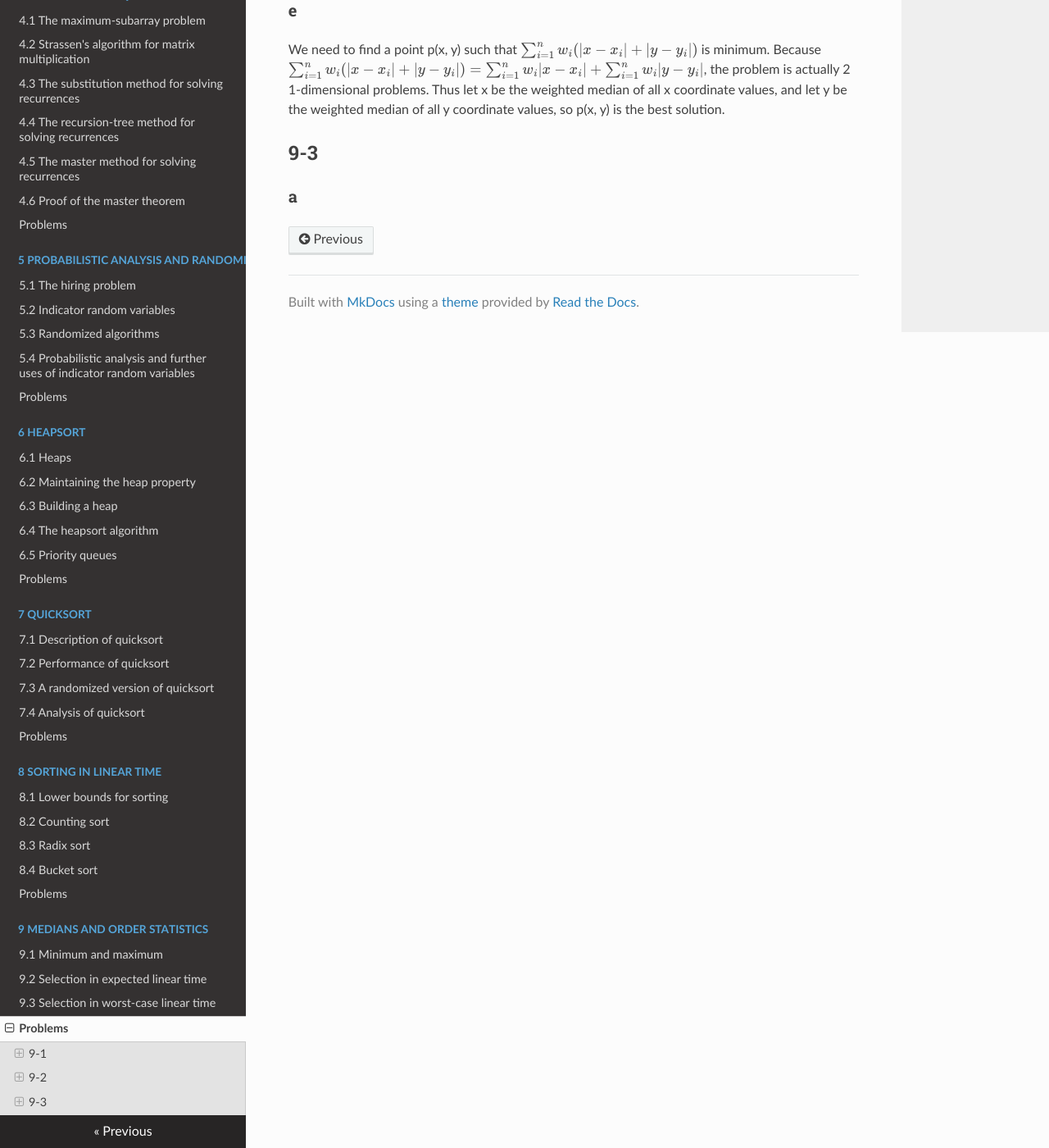
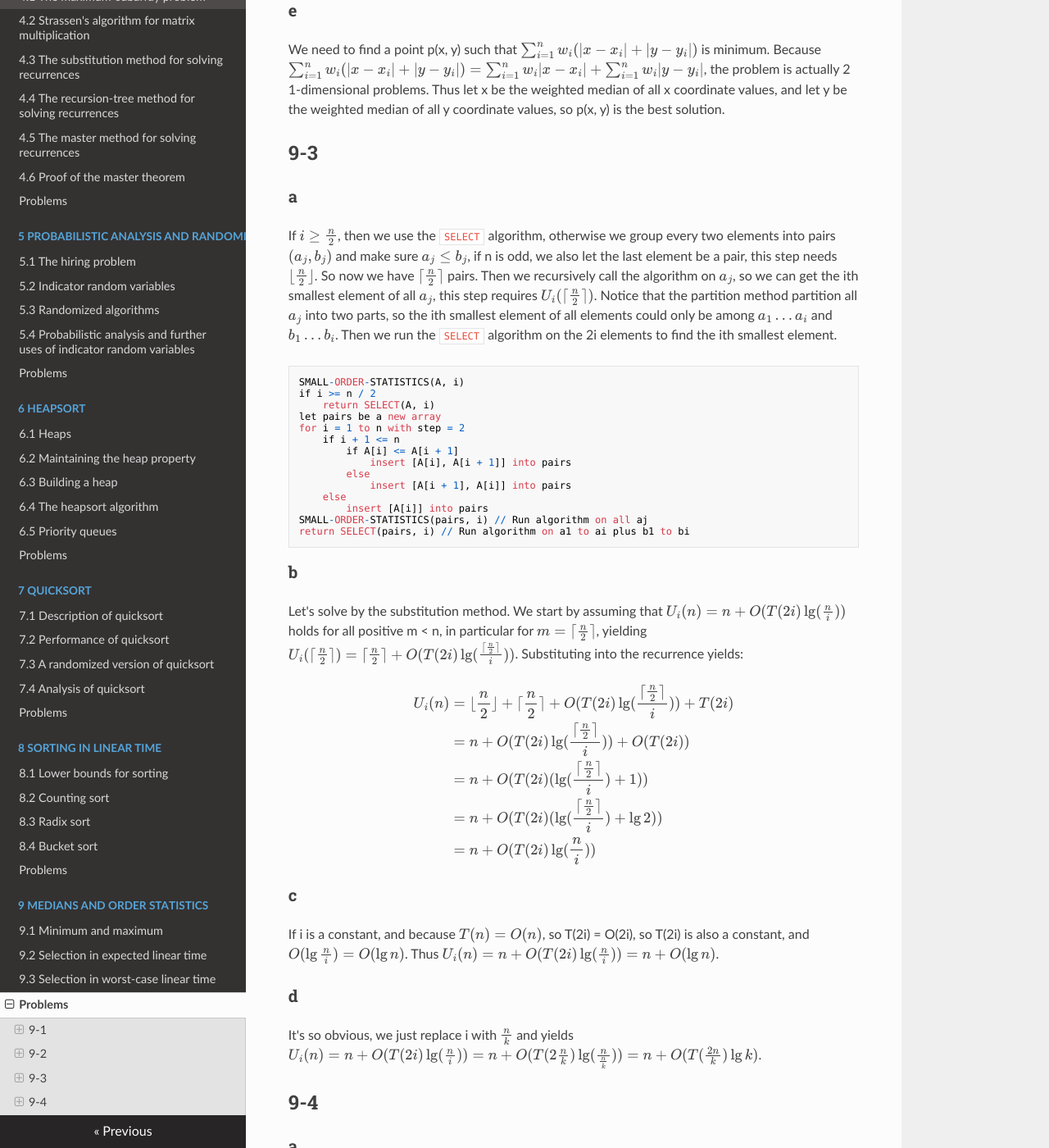
Before and after one commit to Frederick-S/Introduction-to-Algorithms-Notes, an MkDocs documentation site: the page built from docs/9-Medians-and-Order-Statistics/Problems.md, in a window 1280 px wide and 1400 px high, scrolled down 2871 px. Shown: the whole window at 82% size. Built offline with MkDocs 1.6.1, drawn with Linux system fonts in a browser that asks for light colours; nearby versions of some CDN libraries; formulas are drawn with MathJax 3; old or Windows-style settings are respelled for this version of MkDocs.

Commit message:
Add problem 9-3

````diff
--- a/docs/9-Medians-and-Order-Statistics/Problems.md
+++ b/docs/9-Medians-and-Order-Statistics/Problems.md
@@ -106,3 +106,43 @@ We need to find a point p(x, y) such that $\sum_{i = 1}^n w_i(|x - x_i| + |y - y
 
 ## 9-3
 ### a
+If $i \geq \frac{n}{2}$, then we use the `SELECT` algorithm, otherwise we group every two elements into pairs $(a_j, b_j)$ and make sure $a_j \leq b_j$, if n is odd, we also let the last element be a pair, this step needs $\lfloor \frac{n}{2} \rfloor$. So now we have $\lceil \frac{n}{2} \rceil$ pairs. Then we recursively call the algorithm on $a_j$, so we can get the ith smallest element of all $a_j$, this step requires $U_i(\lceil \frac{n}{2} \rceil)$. Notice that the partition method partition all $a_j$ into two parts, so the ith smallest element of all elements could only be among $a_1\ldots{a_i}$ and $b_1\ldots{b_i}$. Then we run the `SELECT` algorithm on the 2i elements to find the ith smallest element.
+
+```
+SMALL-ORDER-STATISTICS(A, i)
+if i >= n / 2
+    return SELECT(A, i)
+let pairs be a new array
+for i = 1 to n with step = 2
+    if i + 1 <= n
+        if A[i] <= A[i + 1]
+            insert [A[i], A[i + 1]] into pairs
+        else
+            insert [A[i + 1], A[i]] into pairs
+    else
+        insert [A[i]] into pairs
+SMALL-ORDER-STATISTICS(pairs, i) // Run algorithm on all aj
+return SELECT(pairs, i) // Run algorithm on a1 to ai plus b1 to bi
+```
+
+### b
+Let's solve by the substitution method. We start by assuming that $U_i(n) = n + O(T(2i)\lg(\frac{n}{i}))$ holds for all positive m < n, in particular for $m = \lceil \frac{n}{2} \rceil$, yielding $U_i(\lceil \frac{n}{2} \rceil) = \lceil \frac{n}{2} \rceil + O(T(2i)\lg(\frac{\lceil \frac{n}{2} \rceil}{i}))$. Substituting into the recurrence yields:
+
+$$
+\begin{eqnarray}
+U_i(n) &=& \lfloor \frac{n}{2} \rfloor + \lceil \frac{n}{2} \rceil + O(T(2i)\lg(\frac{\lceil \frac{n}{2} \rceil}{i})) + T(2i) \\\
+&=& n + O(T(2i)\lg(\frac{\lceil \frac{n}{2} \rceil}{i})) + O(T(2i)) \\\
+&=& n + O(T(2i)(\lg(\frac{\lceil \frac{n}{2} \rceil}{i}) + 1)) \\\
+&=& n + O(T(2i)(\lg(\frac{\lceil \frac{n}{2} \rceil}{i}) + \lg2)) \\\
+&=& n + O(T(2i)\lg(\frac{n}{i}))
+\end{eqnarray}
+$$
+
+### c
+If i is a constant, and because $T(n) = O(n)$, so T(2i) = O(2i), so T(2i) is also a constant, and $O(\lg{\frac{n}{i}}) = O(\lg{n})$. Thus $U_i(n) = n + O(T(2i)\lg(\frac{n}{i})) = n + O(\lg{n})$.
+
+### d
+It's so obvious, we just replace i with $\frac{n}{k}$ and yields $U_i(n) = n + O(T(2i)\lg(\frac{n}{i})) = n + O(T(2\frac{n}{k})\lg(\frac{n}{\frac{n}{k}})) = n + O(T(\frac{2n}{k})\lg{k})$.
+
+## 9-4
+### a
````
Also changed, not shown: docs/6-Heapsort/Problems.md (+1 -1 lines), 1 other file.
